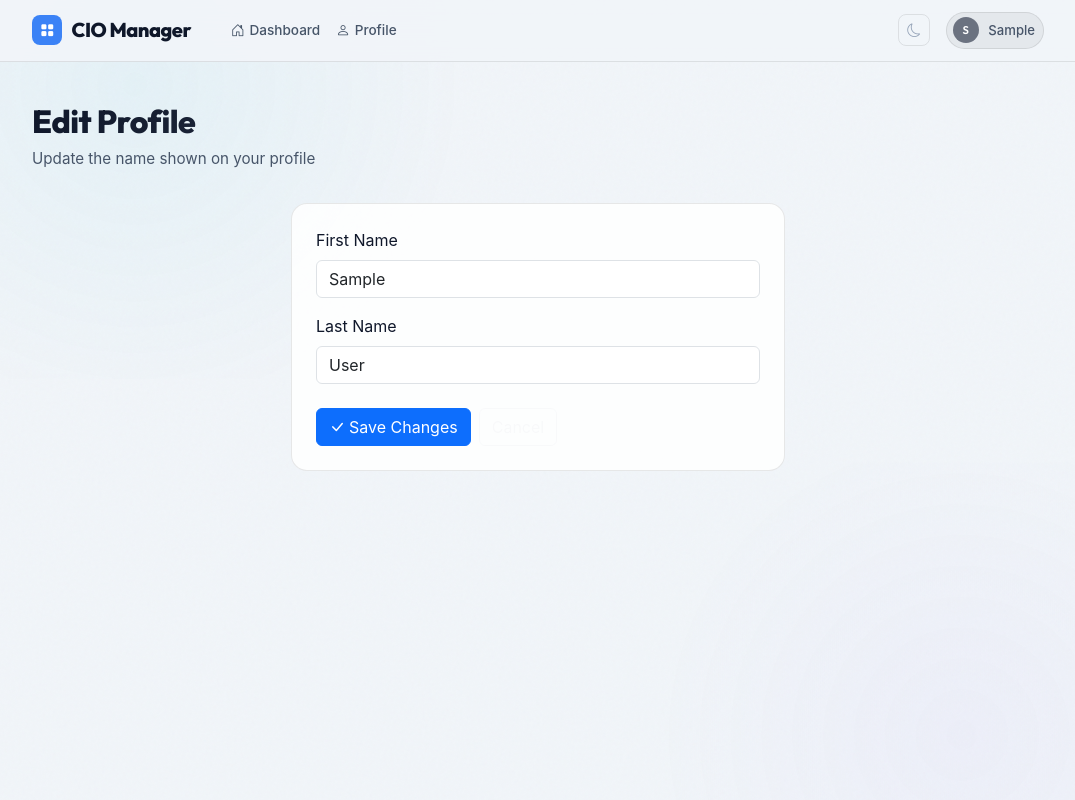
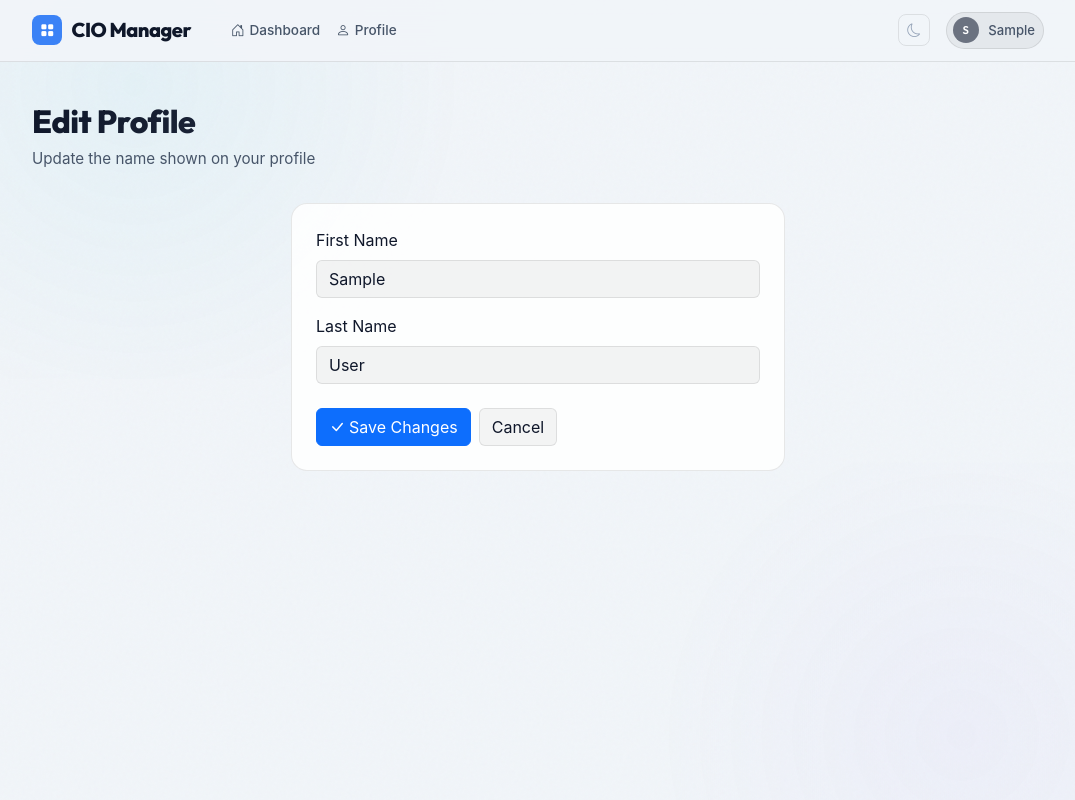
Before and after one commit to jackrhoa/uva-swe-project, a Django app: page /profile/edit/ in a window 1280 px wide. Shown: the whole page, without its empty margins (102-1177 px from the left). Run offline with Django 5.2, Linux system fonts and the light colour scheme; the visitor is signed in with stand-in values (Sample User, id 1); some web fonts are replaced.

Commit message:
Improve profile button lighting and theme

```diff
--- a/templates/base.html
+++ b/templates/base.html
@@ -457,6 +457,54 @@
             color: var(--text-primary);
             border-color: var(--border-hover);
             background: rgba(255,255,255,0.03);
+        }
+
+        .profile-action-btn {
+            background: rgba(255,255,255,0.04);
+            color: var(--text-primary);
+            border: 1px solid var(--border-color);
+            transition: all 0.2s ease;
+        }
+
+        .profile-action-btn:hover {
+            background: rgba(255,255,255,0.08);
+            color: var(--text-primary);
+            border-color: var(--border-hover);
+        }
+
+        .profile-input {
+            background: rgba(255,255,255,0.06) !important;
+            color: var(--text-primary) !important;
+            border: 1px solid var(--border-color) !important;
+            transition: all 0.2s ease;
+        }
+
+        .profile-input:focus {
+            background: rgba(255,255,255,0.08) !important;
+            color: var(--text-primary) !important;
+            border-color: var(--accent-2) !important;
+            box-shadow: 0 0 0 3px rgba(59,130,246,0.12) !important;
+        }
+
+        .profile-input::placeholder {
+            color: var(--text-muted);
+        }
+
+        html[data-theme="light"] .profile-action-btn {
+            background: rgba(0,0,0,0.04);
+        }
+
+        html[data-theme="light"] .profile-action-btn:hover {
+            background: rgba(0,0,0,0.08);
+            border-color: var(--border-hover);
+        }
+
+        html[data-theme="light"] .profile-input {
+            background: rgba(0,0,0,0.045) !important;
+        }
+
+        html[data-theme="light"] .profile-input:focus {
+            background: rgba(0,0,0,0.07) !important;
         }
 
         /* ── Google Button ─────────────────────────── */
--- a/templates/edit_profile.html
+++ b/templates/edit_profile.html
@@ -27,7 +27,7 @@
                     <button type="submit" class="btn btn-primary">
                         <i class="bi bi-check-lg me-1"></i>Save Changes
                     </button>
-                    <a href="{% url 'profile' %}" class="btn btn-outline-light">
+                    <a href="{% url 'profile' %}" class="btn profile-action-btn">
                         Cancel
                     </a>
                 </div>
--- a/templates/profile.html
+++ b/templates/profile.html
@@ -28,7 +28,7 @@
                         {{ profile.role|title }}
                     </span>
                 </div>
-                <a href="{% url 'edit_profile' %}" class="btn btn-outline-light btn-sm">
+                <a href="{% url 'edit_profile' %}" class="btn btn-sm profile-action-btn">
                     <i class="bi bi-pencil-square me-1"></i>Edit Name
                 </a>
 
--- a/users/forms.py
+++ b/users/forms.py
@@ -8,11 +8,11 @@ class ProfileNameForm(forms.ModelForm):
         fields = ['first_name', 'last_name']
         widgets = {
             'first_name': forms.TextInput(attrs={
-                'class': 'form-control',
-                'placeholder': 'First name'
+                'class': 'form-control profile-input',
+                'placeholder': 'First name',
             }),
             'last_name': forms.TextInput(attrs={
-                'class': 'form-control',
-                'placeholder': 'Last name'
+                'class': 'form-control profile-input',
+                'placeholder': 'Last name',
             }),
         }
```
